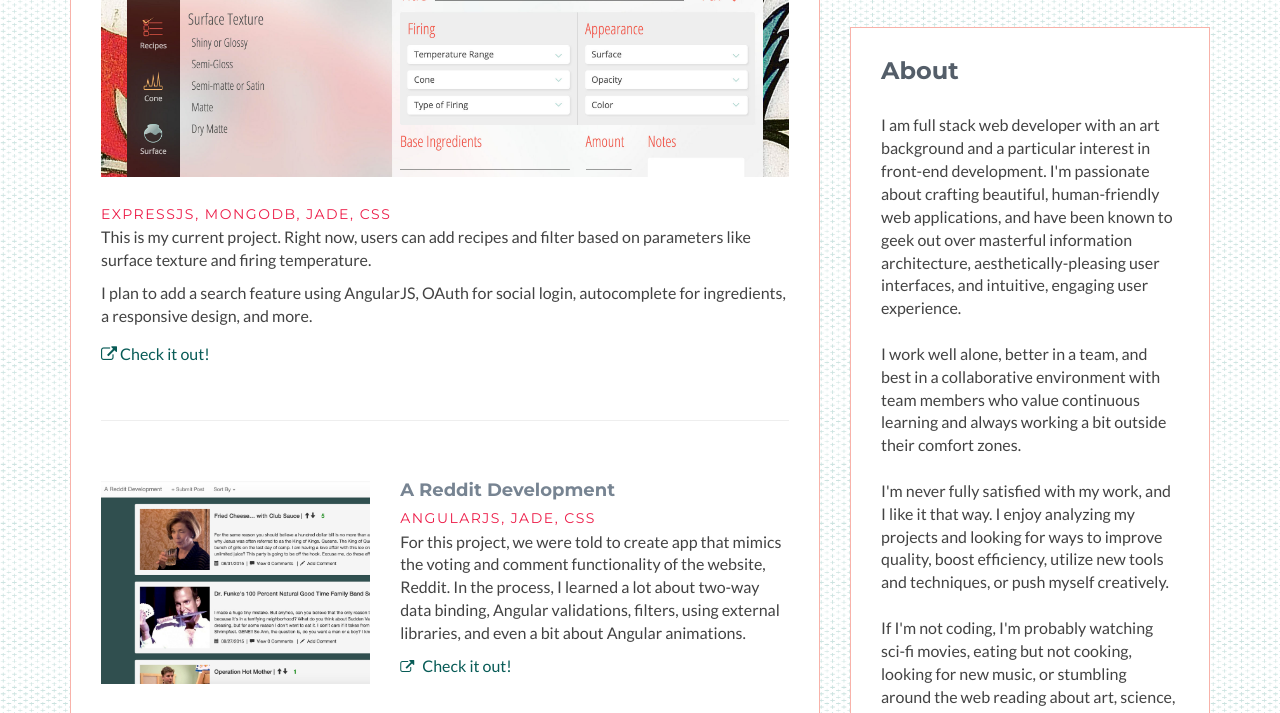
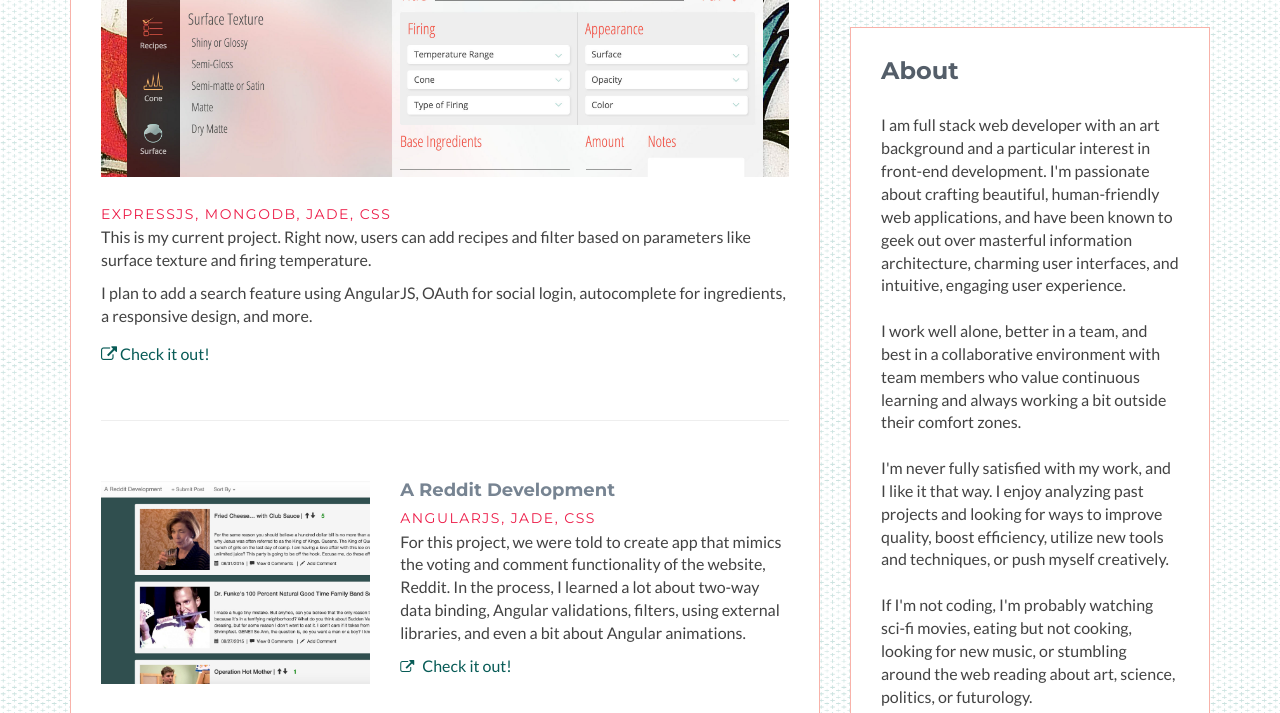
Before and after one commit to micahbell/micahbell.github.io, a plain HTML site: page index.html in a window 1280 px wide. Shown: the part 598-1311 px from the top of the page. Drawn offline with Linux system fonts and the light colour scheme.

Commit message:
Changed bio a little

```diff
--- a/index.html
+++ b/index.html
@@ -1,7 +1,7 @@
 <!DOCTYPE html>
 <html lang="en">
 <head>
-  <title>Micah Bell | Full Stack Web Developer</title>
+  <title>Micah Bell | Front End Web Developer</title>
   <meta charset="utf-8">
   <meta http-equiv="X-UA-Compatible" content="IE=edge">
   <meta name="viewport" content="width=device-width, initial-scale=1.0">
@@ -189,11 +189,11 @@
             <h2 class="heading">About</h2>
             <div class="content">
               <p>
-                I am full stack web developer with an art background and a particular interest in front-end development. I'm passionate about crafting beautiful, human-friendly web applications, and have been known to geek out over masterful information architecture, aesthetically-pleasing user interfaces, and intuitive, engaging user experience.
+                I am full stack web developer with an art background and a particular interest in front-end development. I'm passionate about crafting beautiful, human-friendly web applications, and have been known to geek out over masterful information architecture, charming user interfaces, and intuitive, engaging user experience.
                 <br><br>
                 I work well alone, better in a team, and best in a collaborative environment with team members who value continuous learning and always working a bit outside their comfort zones.
                 <br><br>
-                I'm never fully satisfied with my work, and I like it that way. I enjoy analyzing my projects and looking for ways to improve quality, boost efficiency, utilize new tools and techniques, or push myself creatively.
+                I'm never fully satisfied with my work, and I like it that way. I enjoy analyzing past projects and looking for ways to improve quality, boost efficiency, utilize new tools and techniques, or push myself creatively.
                 <br><br>
                 If I'm not coding, I'm probably watching sci-fi movies, eating but not cooking, looking for new music, or stumbling around the web reading about art, science, politics, or futurology.
               </p>
```
